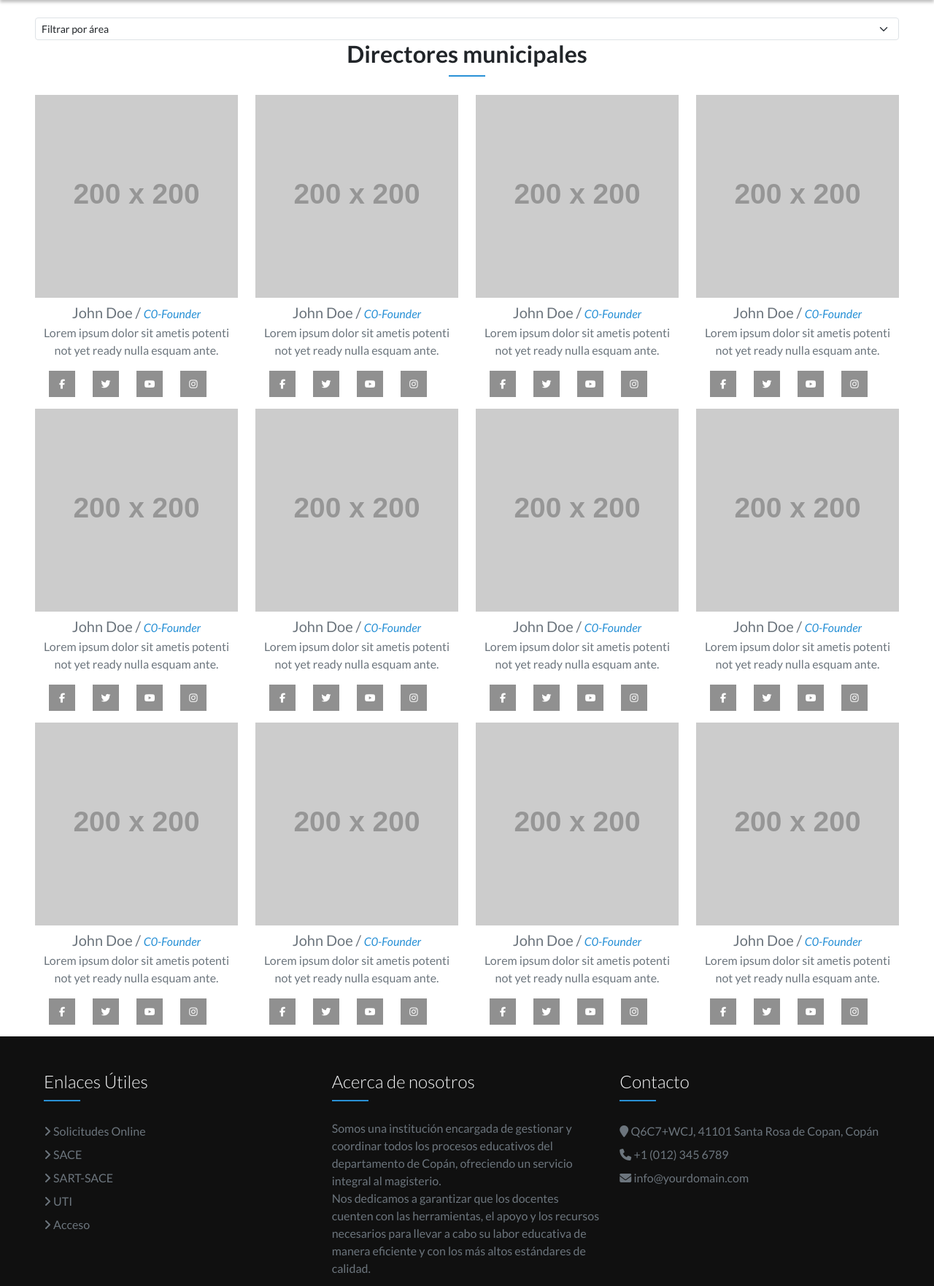
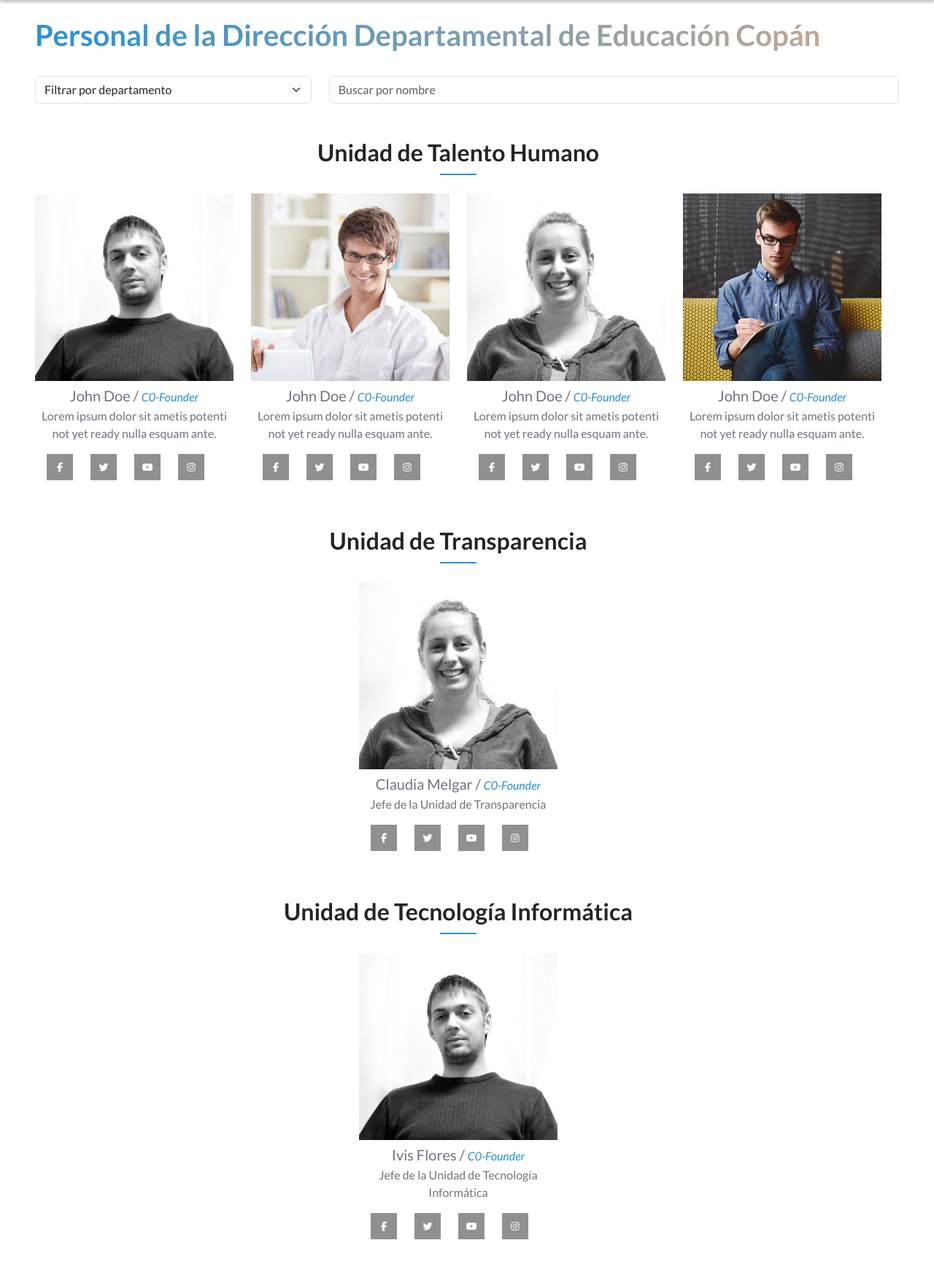
Before and after one commit to OPCODE7/departamentalcopan, a PHP site: page /departamentalcopan/about/staff in a window 1280 px wide. Shown: the part 153-1915 px from the top of the page at 73% size. Run offline with PHP 8.4, Linux system fonts and the light colour scheme; grey boxes labelled with a size stand in for pictures from a placeholder-image service; some libraries are stand-ins or nearby versions.

Commit message:
Adding filters for staff view

```diff
--- a/app/config/BootStrapper.php
+++ b/app/config/BootStrapper.php
@@ -20,9 +20,10 @@ class Boot
             $view = "app/views/auth/forgotpwd.view.php";
         }
 
-        if (isset($_GET["view"]) && $_GET["view"] == "signup") {
+        if (isset($_GET["view"]) && ($_GET["view"] == "signup" || $_GET["view"] == "auth/signup")) {
             $view = "app/views/auth/signup.view.php";
         }
+
         return $view;
     }
 }
--- a/app/views/about/staff.view.php
+++ b/app/views/about/staff.view.php
@@ -1,19 +1,30 @@
 <div class="row mt-4 px-3 px-md-4 px-lg-5">
     <div class="col-12">
-        <select class="form-select form-select-sm" aria-label="Small select example">
-            <option selected>Filtrar por área</option>
-            <option value="1">Unidad de Talento Humano</option>
-            <option value="2">Unidad de Tecnología Informática</option>
-            <option value="3">Unidad de Transparencia</option>
+        <h4 class="fw-bold fs-1 title-online-app">
+            Personal de la Dirección Departamental de Educación Copán
+        </h4>
+    </div>
+    <div class="col-12 col-md-4 my-4">
+        <select class="form-select" id="select-department">
+            <option selected value="">Filtrar por departamento</option>
+            <option value="uth">Unidad de Talento Humano</option>
+            <option value="uti">Unidad de Tecnología Informática</option>
+            <option value="utrc">Unidad de Transparencia</option>
+            <option value="mun">Municipales</option>
+            <option value="all">Todos</option>
         </select>
     </div>
+    <div class="col-12 col-md-8 my-4">
+        <input class="form-control me-2" type="search" placeholder="Buscar por nombre" aria-label="Search" id="search-employee">
+    </div>
+    <div class="row justify-content-center my-4 department-container" id="uth">
         <div class="text-center">
-        <h2 class="fw-bold mb-1">Directores municipales</h2>
+            <h2 class="fw-bold mb-1">Unidad de Talento Humano</h2>
             <div class="title-line mx-auto"></div>
         </div>
 
-    <div class="col-md-3 col-sm-6 text-center m-bottom4">
-        <div class="w-100"><a href="#"><img class="img-fluid w-100" alt="test" src="https://placehold.co/200"></a></div>
+        <div class="col-md-3 col-sm-6 text-center card-employee">
+            <div class="w-100"><a href="#"><img class="img-fluid w-100" alt="test" src="<?php echo $APP_URL ?>public/assets/images/staff/person1.jpg"></a></div>
             <div class="mt-2">
                 <h4 class="mb-1 fs-5 fw-normal text-secondary">John Doe / <i class="text-blue fs-6">C0-Founder</i></h4>
                 <p class="mt-1 text-secondary">Lorem ipsum dolor sit ametis potenti not yet ready nulla esquam ante.</p>
@@ -25,8 +36,8 @@
                 </ul>
             </div>
         </div>
-    <div class="col-md-3 col-sm-6 text-center m-bottom4">
-        <div class="w-100"><a href="#"><img class="img-fluid w-100" alt="test" src="https://placehold.co/200"></a></div>
+        <div class="col-md-3 col-sm-6 text-center card-employee">
+            <div class="w-100"><a href="#"><img class="img-fluid w-100" alt="test" src="<?php echo $APP_URL ?>public/assets/images/staff/person2.jpg"></a></div>
             <div class="mt-2">
                 <h4 class="mb-1 fs-5 fw-normal text-secondary">John Doe / <i class="text-blue fs-6">C0-Founder</i></h4>
                 <p class="mt-1 text-secondary">Lorem ipsum dolor sit ametis potenti not yet ready nulla esquam ante.</p>
@@ -38,8 +49,8 @@
                 </ul>
             </div>
         </div>
-    <div class="col-md-3 col-sm-6 text-center m-bottom4">
-        <div class="w-100"><a href="#"><img class="img-fluid w-100" alt="test" src="https://placehold.co/200"></a></div>
+        <div class="col-md-3 col-sm-6 text-center card-employee">
+            <div class="w-100"><a href="#"><img class="img-fluid w-100" alt="test" src="<?php echo $APP_URL ?>public/assets/images/staff/person3.jpg"></a></div>
             <div class="mt-2">
                 <h4 class="mb-1 fs-5 fw-normal text-secondary">John Doe / <i class="text-blue fs-6">C0-Founder</i></h4>
                 <p class="mt-1 text-secondary">Lorem ipsum dolor sit ametis potenti not yet ready nulla esquam ante.</p>
@@ -51,8 +62,8 @@
                 </ul>
             </div>
         </div>
-    <div class="col-md-3 col-sm-6 text-center m-bottom4">
-        <div class="w-100"><a href="#"><img class="img-fluid w-100" alt="test" src="https://placehold.co/200"></a></div>
+        <div class="col-md-3 col-sm-6 text-center card-employee">
+            <div class="w-100"><a href="#"><img class="img-fluid w-100" alt="test" src="<?php echo $APP_URL ?>public/assets/images/staff/person4.jpg"></a></div>
             <div class="mt-2">
                 <h4 class="mb-1 fs-5 fw-normal text-secondary">John Doe / <i class="text-blue fs-6">C0-Founder</i></h4>
                 <p class="mt-1 text-secondary">Lorem ipsum dolor sit ametis potenti not yet ready nulla esquam ante.</p>
@@ -64,8 +75,57 @@
                 </ul>
             </div>
         </div>
-    <div class="col-md-3 col-sm-6 text-center m-bottom4">
-        <div class="w-100"><a href="#"><img class="img-fluid w-100" alt="test" src="https://placehold.co/200"></a></div>
+    </div>
+    <div class="row justify-content-center my-4 department-container" id="utrc">
+        <div class="text-center">
+            <h2 class="fw-bold mb-1">Unidad de Transparencia</h2>
+            <div class="title-line mx-auto"></div>
+        </div>
+        <div class="col-md-3 col-sm-6 text-center card-employee">
+            <div class="w-100"><a href="#"><img class="img-fluid w-100" alt="test" src="<?php echo $APP_URL ?>public/assets/images/staff/person3.jpg"></a></div>
+            <div class="mt-2">
+                <h4 class="mb-1 fs-5 fw-normal text-secondary">Claudia Melgar / <i class="text-blue fs-6">C0-Founder</i></h4>
+                <p class="mt-1 text-secondary">Jefe de la Unidad de Transparencia</p>
+                <ul class="social-icons-team list-unstyled d-flex justify-content-center">
+                    <li class="me-4"><a href="#" class="text-decoration-none d-flex justify-content-center align-items-center fw-bold"><i class="fa-brands fa-facebook-f"></i></a></li>
+                    <li class="me-4"><a href="#" class="text-decoration-none d-flex justify-content-center align-items-center fw-bold"><i class="fa-brands fa-twitter"></i></a></li>
+                    <li class="me-4"><a href="#" class="text-decoration-none d-flex justify-content-center align-items-center fw-bold"><i class="fa-brands fa-youtube"></i></a></li>
+                    <li class="me-4"><a href="#" class="text-decoration-none d-flex justify-content-center align-items-center fw-bold"><i class="fa-brands fa-instagram"></i></a></li>
+                </ul>
+            </div>
+        </div>
+
+    </div>
+
+    <div class="row justify-content-center my-4 department-container" id="uti">
+        <div class="text-center">
+            <h2 class="fw-bold mb-1">Unidad de Tecnología Informática</h2>
+            <div class="title-line mx-auto"></div>
+        </div>
+
+        <div class="col-md-3 col-sm-6 text-center card-employee">
+            <div class="w-100"><a href="#"><img class="img-fluid w-100" alt="test" src="<?php echo $APP_URL ?>public/assets/images/staff/person1.jpg"></a></div>
+            <div class="mt-2">
+                <h4 class="mb-1 fs-5 fw-normal text-secondary">Ivis Flores / <i class="text-blue fs-6">C0-Founder</i></h4>
+                <p class="mt-1 text-secondary">Jefe de la Unidad de Tecnología Informática</p>
+                <ul class="social-icons-team list-unstyled d-flex justify-content-center">
+                    <li class="me-4"><a href="#" class="text-decoration-none d-flex justify-content-center align-items-center fw-bold"><i class="fa-brands fa-facebook-f"></i></a></li>
+                    <li class="me-4"><a href="#" class="text-decoration-none d-flex justify-content-center align-items-center fw-bold"><i class="fa-brands fa-twitter"></i></a></li>
+                    <li class="me-4"><a href="#" class="text-decoration-none d-flex justify-content-center align-items-center fw-bold"><i class="fa-brands fa-youtube"></i></a></li>
+                    <li class="me-4"><a href="#" class="text-decoration-none d-flex justify-content-center align-items-center fw-bold"><i class="fa-brands fa-instagram"></i></a></li>
+                </ul>
+            </div>
+        </div>
+    </div>
+
+    <div class="row justify-content-center my-4 department-container" id="mun">
+        <div class="text-center">
+            <h2 class="fw-bold mb-1">Directores municipales</h2>
+            <div class="title-line mx-auto"></div>
+        </div>
+
+        <div class="col-md-3 col-sm-6 text-center card-employee">
+            <div class="w-100"><a href="#"><img class="img-fluid w-100" alt="test" src="<?php echo $APP_URL ?>public/assets/images/staff/person1.jpg"></a></div>
             <div class="mt-2">
                 <h4 class="mb-1 fs-5 fw-normal text-secondary">John Doe / <i class="text-blue fs-6">C0-Founder</i></h4>
                 <p class="mt-1 text-secondary">Lorem ipsum dolor sit ametis potenti not yet ready nulla esquam ante.</p>
@@ -77,8 +137,8 @@
                 </ul>
             </div>
         </div>
-    <div class="col-md-3 col-sm-6 text-center m-bottom4">
-        <div class="w-100"><a href="#"><img class="img-fluid w-100" alt="test" src="https://placehold.co/200"></a></div>
+        <div class="col-md-3 col-sm-6 text-center card-employee">
+            <div class="w-100"><a href="#"><img class="img-fluid w-100" alt="test" src="<?php echo $APP_URL ?>public/assets/images/staff/person2.jpg"></a></div>
             <div class="mt-2">
                 <h4 class="mb-1 fs-5 fw-normal text-secondary">John Doe / <i class="text-blue fs-6">C0-Founder</i></h4>
                 <p class="mt-1 text-secondary">Lorem ipsum dolor sit ametis potenti not yet ready nulla esquam ante.</p>
@@ -90,8 +150,8 @@
                 </ul>
             </div>
         </div>
-    <div class="col-md-3 col-sm-6 text-center m-bottom4">
-        <div class="w-100"><a href="#"><img class="img-fluid w-100" alt="test" src="https://placehold.co/200"></a></div>
+        <div class="col-md-3 col-sm-6 text-center card-employee">
+            <div class="w-100"><a href="#"><img class="img-fluid w-100" alt="test" src="<?php echo $APP_URL ?>public/assets/images/staff/person3.jpg"></a></div>
             <div class="mt-2">
                 <h4 class="mb-1 fs-5 fw-normal text-secondary">John Doe / <i class="text-blue fs-6">C0-Founder</i></h4>
                 <p class="mt-1 text-secondary">Lorem ipsum dolor sit ametis potenti not yet ready nulla esquam ante.</p>
@@ -103,8 +163,8 @@
                 </ul>
             </div>
         </div>
-    <div class="col-md-3 col-sm-6 text-center m-bottom4">
-        <div class="w-100"><a href="#"><img class="img-fluid w-100" alt="test" src="https://placehold.co/200"></a></div>
+        <div class="col-md-3 col-sm-6 text-center card-employee">
+            <div class="w-100"><a href="#"><img class="img-fluid w-100" alt="test" src="<?php echo $APP_URL ?>public/assets/images/staff/person4.jpg"></a></div>
             <div class="mt-2">
                 <h4 class="mb-1 fs-5 fw-normal text-secondary">John Doe / <i class="text-blue fs-6">C0-Founder</i></h4>
                 <p class="mt-1 text-secondary">Lorem ipsum dolor sit ametis potenti not yet ready nulla esquam ante.</p>
@@ -116,59 +176,37 @@
                 </ul>
             </div>
         </div>
-    <div class="col-md-3 col-sm-6 text-center m-bottom4">
-        <div class="w-100"><a href="#"><img class="img-fluid w-100" alt="test" src="https://placehold.co/200"></a></div>
-        <div class="mt-2">
-            <h4 class="mb-1 fs-5 fw-normal text-secondary">John Doe / <i class="text-blue fs-6">C0-Founder</i></h4>
-            <p class="mt-1 text-secondary">Lorem ipsum dolor sit ametis potenti not yet ready nulla esquam ante.</p>
-            <ul class="social-icons-team list-unstyled d-flex justify-content-center">
-                <li class="me-4"><a href="#" class="text-decoration-none d-flex justify-content-center align-items-center fw-bold"><i class="fa-brands fa-facebook-f"></i></a></li>
-                <li class="me-4"><a href="#" class="text-decoration-none d-flex justify-content-center align-items-center fw-bold"><i class="fa-brands fa-twitter"></i></a></li>
-                <li class="me-4"><a href="#" class="text-decoration-none d-flex justify-content-center align-items-center fw-bold"><i class="fa-brands fa-youtube"></i></a></li>
-                <li class="me-4"><a href="#" class="text-decoration-none d-flex justify-content-center align-items-center fw-bold"><i class="fa-brands fa-instagram"></i></a></li>
-            </ul>
-        </div>
-    </div>
-    <div class="col-md-3 col-sm-6 text-center m-bottom4">
-        <div class="w-100"><a href="#"><img class="img-fluid w-100" alt="test" src="https://placehold.co/200"></a></div>
-        <div class="mt-2">
-            <h4 class="mb-1 fs-5 fw-normal text-secondary">John Doe / <i class="text-blue fs-6">C0-Founder</i></h4>
-            <p class="mt-1 text-secondary">Lorem ipsum dolor sit ametis potenti not yet ready nulla esquam ante.</p>
-            <ul class="social-icons-team list-unstyled d-flex justify-content-center">
-                <li class="me-4"><a href="#" class="text-decoration-none d-flex justify-content-center align-items-center fw-bold"><i class="fa-brands fa-facebook-f"></i></a></li>
-                <li class="me-4"><a href="#" class="text-decoration-none d-flex justify-content-center align-items-center fw-bold"><i class="fa-brands fa-twitter"></i></a></li>
-                <li class="me-4"><a href="#" class="text-decoration-none d-flex justify-content-center align-items-center fw-bold"><i class="fa-brands fa-youtube"></i></a></li>
-                <li class="me-4"><a href="#" class="text-decoration-none d-flex justify-content-center align-items-center fw-bold"><i class="fa-brands fa-instagram"></i></a></li>
-            </ul>
-        </div>
-    </div>
-    <div class="col-md-3 col-sm-6 text-center m-bottom4">
-        <div class="w-100"><a href="#"><img class="img-fluid w-100" alt="test" src="https://placehold.co/200"></a></div>
-        <div class="mt-2">
-            <h4 class="mb-1 fs-5 fw-normal text-secondary">John Doe / <i class="text-blue fs-6">C0-Founder</i></h4>
-            <p class="mt-1 text-secondary">Lorem ipsum dolor sit ametis potenti not yet ready nulla esquam ante.</p>
-            <ul class="social-icons-team list-unstyled d-flex justify-content-center">
-                <li class="me-4"><a href="#" class="text-decoration-none d-flex justify-content-center align-items-center fw-bold"><i class="fa-brands fa-facebook-f"></i></a></li>
-                <li class="me-4"><a href="#" class="text-decoration-none d-flex justify-content-center align-items-center fw-bold"><i class="fa-brands fa-twitter"></i></a></li>
-                <li class="me-4"><a href="#" class="text-decoration-none d-flex justify-content-center align-items-center fw-bold"><i class="fa-brands fa-youtube"></i></a></li>
-                <li class="me-4"><a href="#" class="text-decoration-none d-flex justify-content-center align-items-center fw-bold"><i class="fa-brands fa-instagram"></i></a></li>
-            </ul>
-        </div>
-    </div>
-    <div class="col-md-3 col-sm-6 text-center m-bottom4">
-        <div class="w-100"><a href="#"><img class="img-fluid w-100" alt="test" src="https://placehold.co/200"></a></div>
-        <div class="mt-2">
-            <h4 class="mb-1 fs-5 fw-normal text-secondary">John Doe / <i class="text-blue fs-6">C0-Founder</i></h4>
-            <p class="mt-1 text-secondary">Lorem ipsum dolor sit ametis potenti not yet ready nulla esquam ante.</p>
-            <ul class="social-icons-team list-unstyled d-flex justify-content-center">
-                <li class="me-4"><a href="#" class="text-decoration-none d-flex justify-content-center align-items-center fw-bold"><i class="fa-brands fa-facebook-f"></i></a></li>
-                <li class="me-4"><a href="#" class="text-decoration-none d-flex justify-content-center align-items-center fw-bold"><i class="fa-brands fa-twitter"></i></a></li>
-                <li class="me-4"><a href="#" class="text-decoration-none d-flex justify-content-center align-items-center fw-bold"><i class="fa-brands fa-youtube"></i></a></li>
-                <li class="me-4"><a href="#" class="text-decoration-none d-flex justify-content-center align-items-center fw-bold"><i class="fa-brands fa-instagram"></i></a></li>
-            </ul>
     </div>
 </div>
 
+<script>
+    const $departments = document.querySelectorAll(".department-container");
+    const $employeeCards = document.querySelectorAll(".card-employee");
+    document.getElementById("select-department").addEventListener("change", e => {
+        let selectedValue = e.target.value;
+        $departments.forEach(department => {
 
+            if (selectedValue === "all" || selectedValue === "") {
+                department.classList.remove("d-none");
+            } else if (department.id === selectedValue) {
+                department.classList.remove("d-none");
+            } else {
+                department.classList.add("d-none");
+            }
+        });
+    });
 
-</div>
+    document.getElementById("search-employee").addEventListener("keyup", e => {
+        let searchValue = e.target.value.toLowerCase();
+        $employeeCards.forEach(card => {
+            let employeeName = card.querySelector("h4").textContent.toLowerCase();
+            if (employeeName.includes(searchValue)) {
+                card.classList.remove("d-none");
+            } else {
+                card.classList.add("d-none");
+            }
+
+        });
+
+    });
+</script>
--- a/app/views/auth/login.view.php
+++ b/app/views/auth/login.view.php
@@ -51,9 +51,9 @@ if (isset($_POST["login"])) {
             </div>
             <div class="mb-3">
                 <label for="user-name" class="form-label text-secondary">Usuario</label>
-                <input type="text" class="form-control" id="user-name" name="username">
+                <input type="text" class="form-control" id="user-name" name="username" value="<?php echo $username ?>">
             </div>
-            <label for="pasword" class="form-label text-secondary">Contraseña</label>
+            <label for="pasword" class="form-label text-secondary" value="<?php echo $password ?>">Contraseña</label>
             <div class="mb-3 position-relative">
                 <input type="password" class="p-2 form-control w-100" name="password" value="" autocomplete="off">
                 <i class="fa-solid fa-eye-slash position-absolute end-0 top-50 translate-middle cursor-pointer text-secondary" id="see-pwd"></i>
--- a/app/views/layout.view.php
+++ b/app/views/layout.view.php
@@ -12,6 +12,7 @@ $userData = "";
 
 if (isset($_SESSION["userlogged"])) {
     $userData =  $_SESSION["userlogged"];
+    $username = $userData["username"];
 }
 
 $url = $_SERVER['REQUEST_URI'];
@@ -65,7 +66,7 @@ $titleFormat = strtoupper($replaceSlashUrl);
                 if (!empty($userData)) {
                 ?>
                     <small class="d-flex justify-content-center align-items-center d-inline cursor-pointer fw-bold rounded mx-1 text-blue dropdown" data-bs-container="body" data-bs-toggle="popover" data-bs-placement="bottom" data-bs-content="Logout" style="width: 30px;height: 30px;">
-                        DA
+                        <span class="text-uppercase me-1"><?php echo $username[0] . $username[1] ?></span>
                         <button type="button" class="p-0 m-0 dropdown-toggle dropdown-toggle-split bg-transparent border-0" style="color: var(--text-blue);" data-bs-toggle="dropdown" aria-expanded="false">
                         </button>
                         <ul class="dropdown-menu mt-0 py-0 rounded-0" id="logout-btn">
@@ -82,7 +83,7 @@ $titleFormat = strtoupper($replaceSlashUrl);
                 }
                 ?>
                 <span>/</span>
-                <a href="#" class="text-decoration-none text-secondary "><small class="color-blue-hover">Register</small></a>
+                <a href="<?php echo $APP_URL ?>auth/signup" class="text-decoration-none text-secondary "><small class="color-blue-hover">Register</small></a>
             </div>
         </section>
         <header class="w-100 bg-body sticky-top px-3 px-md-4 px-lg-5 header-navbar-top" style="z-index: 5;height: 15vh;">
--- a/public/css/custom_styles/styles.css
+++ b/public/css/custom_styles/styles.css
@@ -618,12 +618,13 @@ body {
 
 .glass-card-bg {
   position: absolute;
-  top: 5px;
-  left: 5px;
-  width: 100%;
-  height: 240px;
+  top: 50%;
+  left: 50%;
+  transform: translate(-50%, -50%);
+  width: 96%;
+  height: 96%;
   background: rgba(255, 255, 255, 0.95);
-  backdrop-filter: blur(18px);
+  backdrop-filter: blur(24px);
   border-radius: 10px;
   overflow: hidden;
   outline: 2px solid white;
```
Lines whose indentation alone changed are shown as unchanged.
